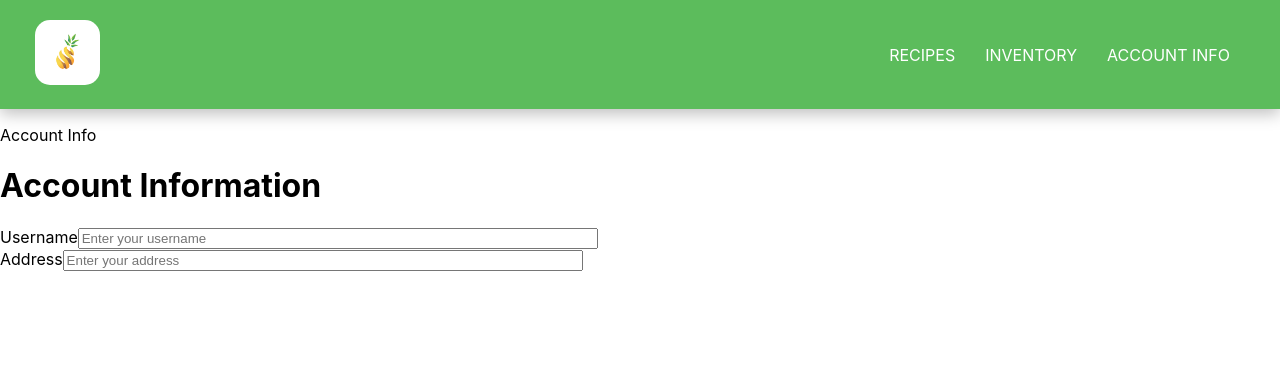
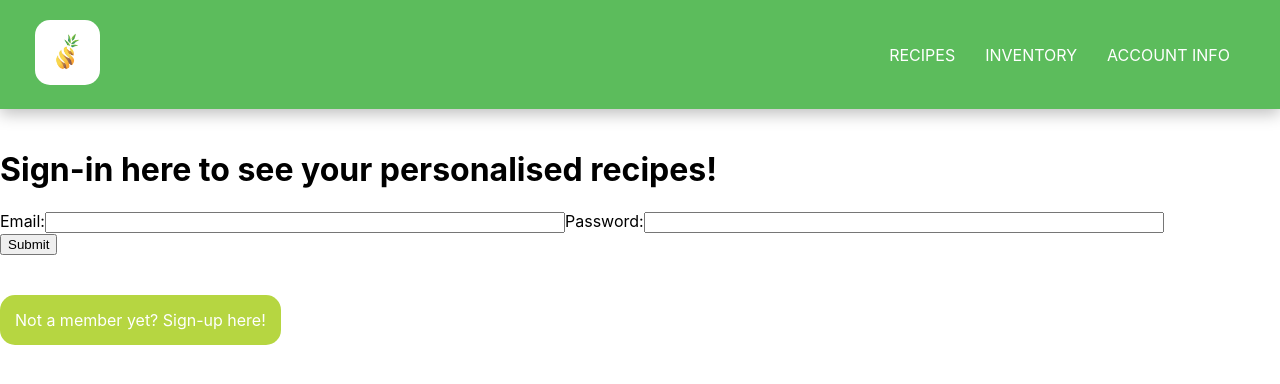
Before and after one commit to RyanJSmillie/ingredients-app, a React (Create React App) app: page /account-info in a window 1280 px wide. Shown: the top 384 px of the page. Built offline with nearby package versions, Linux system fonts and the light colour scheme.

Commit message:
updating accountinfo

```diff
--- a/src/components/AccountInfo.js
+++ b/src/components/AccountInfo.js
@@ -1,7 +1,25 @@
 /* eslint-disable jsx-a11y/label-has-associated-control */
-import { React } from "react";
+import { React, useState } from "react";
+import { Link } from "react-router-dom";
+import SignIn from "./SignIn";
 
 function AccountInfo() {
+  const [token, setToken] = useState();
+
+  if (!token) {
+    return (
+      <div>
+        <br />
+        <SignIn setToken={setToken} className="signin-link" to="/signin" />
+        <br />
+        <br />
+        <Link className="signup-link" to="/signup">
+          Not a member yet? Sign-up here!
+        </Link>
+      </div>
+    );
+  }
+
   return (
     <div>
       <p>Account Info</p>
```
Also changed, not shown: 1 other file (tests, documents, lock files or other folders).
